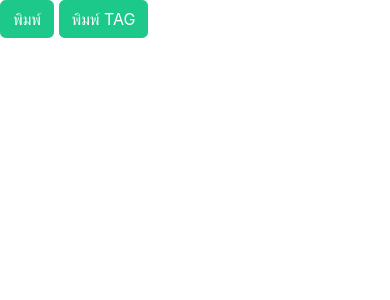
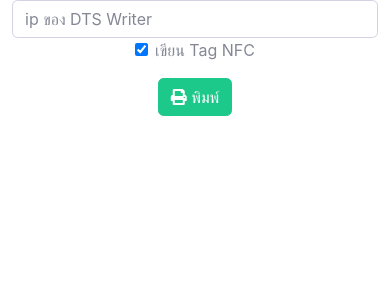
Before and after one commit to t24112541/nfc_data, a PHP site: page /nfc_data/views/t_print.php in a window 390 px wide. Shown: the top 300 px of the page. Run offline with PHP 8.4, Linux system fonts and the light colour scheme.

Commit message:
edit print view

```diff
--- a/views/t_print.php
+++ b/views/t_print.php
@@ -1,10 +1,23 @@
+<?php header('Access-Control-Allow-Origin: http://localhost/nfc_data/views/t_print.php'); ?>
 <title></title>
+ <link href="../vendor/fontawesome-free/css/all.min.css" rel="stylesheet" type="text/css">
 <link href="../css/sb-admin-2.min.css?v=1001" rel="stylesheet">
 <link href="../css/cv_style.css" rel="stylesheet">
+<div style="" class="col-sm-8">
+	<input type="text" name="device_ip" id="device_ip" placeholder="ip ของ DTS Writer" class="form-control col-sm-6">
+</div>
+<div class="col-sm-8" id="print_view"></div>
+<div class="col-sm-4 form-group">
+	<div class="form-check"><center>
+	    <input type="checkbox" checked class="form-check-input" id="chk_nfc">
+	    <label class="form-check-label" for="chk_nfc">เขียน Tag NFC</label>
+	  </div>
+</div>
+<div class="col-sm-4"><center>
+	<button id="btn_save" onclick="add()" type="button" class="btn btn-success" data-dismiss=""><i class="fas fa-print"></i> พิมพ์</button>
+	<!-- 1 -->
+</div>
 
-<div id="print_view"></div>
-<button id="btn_save" onclick="add()" type="button" class="btn btn-success" data-dismiss=""><i class="fas fa-save fa-1x"></i> พิมพ์</button>
-<button id="btn_nfc" onclick="print_nfc()" type="button" class="btn btn-success" data-dismiss=""><i class="fas fa-save fa-1x"></i> พิมพ์ TAG </button>
 <script src="../js/cv_js.js?v=1014"></script>
 <script src="../js/jquery-3.4.1.js"></script>
 <script src="../js/popper.min.js"></script>
@@ -14,6 +27,16 @@
 	// $("#print_view").html(get_print_txt());
 	$("#print_view").html(sessionStorage.getItem("print_page"));
 	var link_patient_detail="../call_controller/p_terms_of_use.php";
+	var link_esp="http://";
+
+		$('#btn_nfc').attr('disabled','disabled');
+	    $('#device_ip').change(function(){
+	        if($(this).val != ''){
+	            $('#btn_nfc').removeAttr('disabled');
+	        }
+	    });
+
+
 	function add(){
 		$("#msg").html("");
 
@@ -34,10 +57,37 @@
 				let data=JSON.parse(res);
 				if(data.status){
 					cv_print('print_view');
+
 				}else{
 					$("#msg").html("<div style='color:#bd4646'>"+data.msg+"</div>");
 				}
 	 		});
+	 		if($("#chk_nfc").is(':checked')){
+				send_to_ncf()
+			}
+	}
+	function send_to_ncf(){
+		var form = new FormData();
+		let data = $("#print_nfc").serializeArray();
+		$.each(data,(key,val)=>{
+			form.append(val.name,val.value);
+		});
+		link_esp+=$("#device_ip").val();
+		var settings = {
+		  "async": true,
+		  "crossDomain": true,
+		  "url": link_esp,
+		  "method": "POST",
+		  "processData": false,
+		  "contentType": false,
+		  "mimeType": "multipart/form-data",
+		  "data": form,
+
+		}
+
+		$.ajax(settings).done(function (res) {
+		  console.log(res);
+		});
 	}
 	function print_nfc(){
 			let f_data=new FormData();
@@ -45,11 +95,11 @@
 			$.each(data,(key,val)=>{
 				f_data.append(val.name,val.value);
 			});
-			f_data.append("print_nfc",true);
+			f_data.append("print_tag_nfc",true);
 			event.preventDefault();
 			$.ajax({
 				type: "POST",
-	 			url: link_patient_detail,
+	 			url: link_esp,
 	 			data: f_data,
 				contentType: false,
 				processData: false,
@@ -57,6 +107,7 @@
 				let data=JSON.parse(res);
 				if(data.status){
 					// cv_print('print_view');
+					console.log(data);
 				}else{
 					$("#msg").html("<div style='color:#bd4646'>"+data.msg+"</div>");
 				}
```
Also changed, not shown: views/nfc_p_patient_detail.php (+9 -9 lines).
